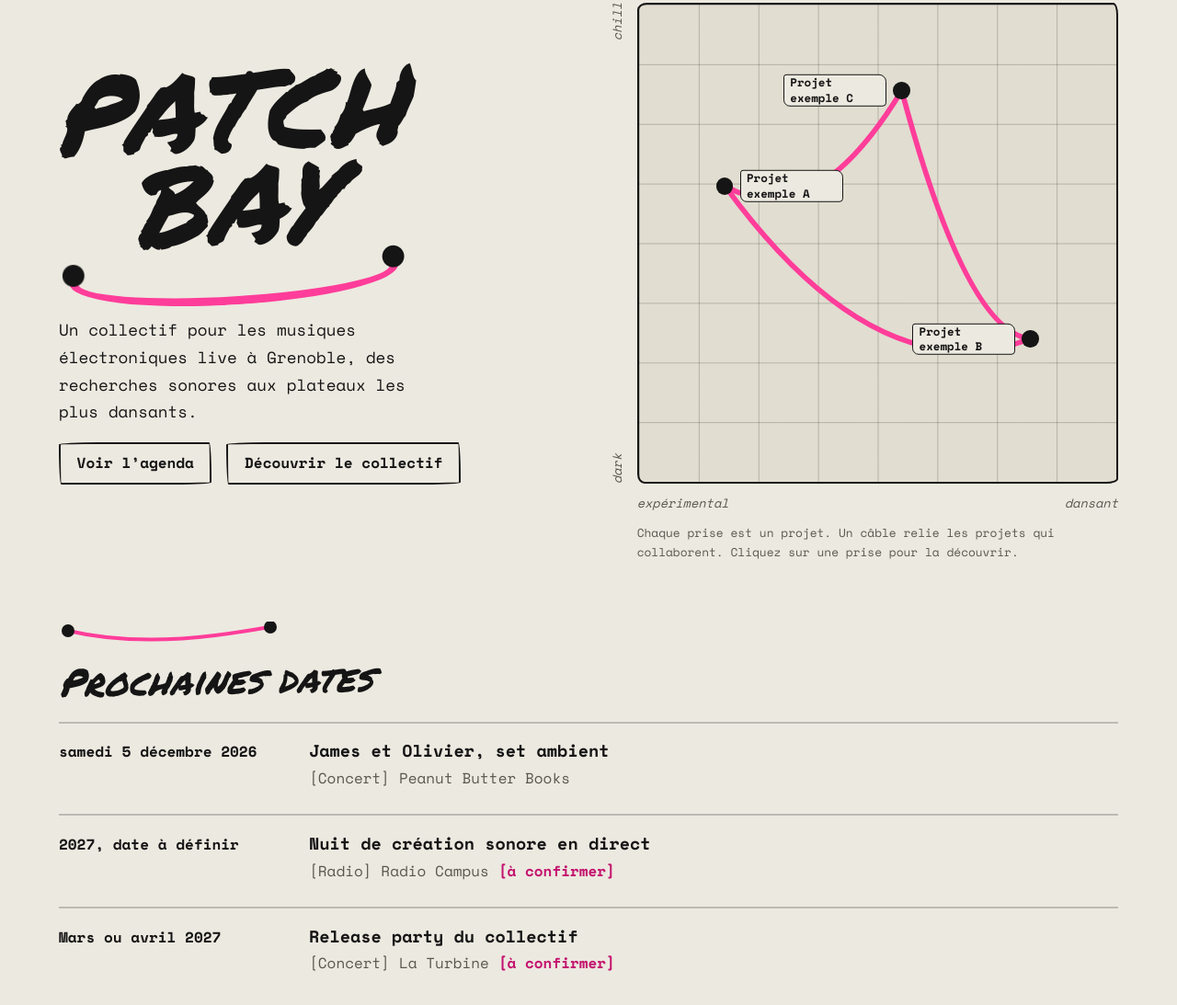
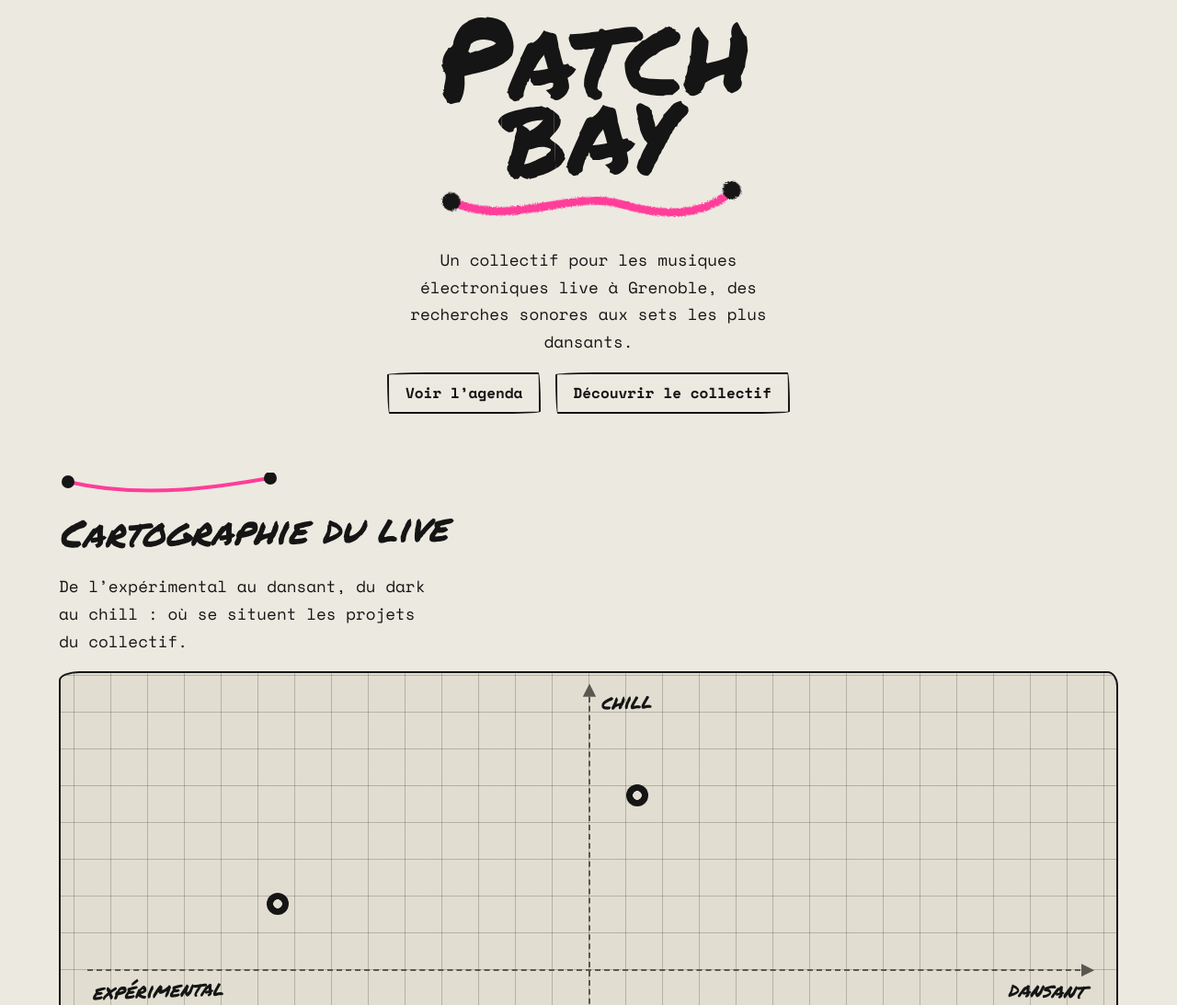
Before and after one commit to patchbay-grenoble/website, an Astro site: page / in a window 1280 px wide. Shown: the part 109-1202 px from the top of the page at 92% size. Built offline with nearby package versions, Linux system fonts and the light colour scheme; Astro itself is replaced by a stand-in of ours.

Commit message:
feat: redesign project map with popovers

```diff
--- a/public/admin/config.yml
+++ b/public/admin/config.yml
@@ -27,7 +27,6 @@ collections:
         fields:
           - { label: Nom, name: label, widget: string }
           - { label: URL, name: url, widget: string }
-      - { label: Collaborations, name: connexions, widget: relation, collection: projets, search_fields: [title], value_field: "{{slug}}", display_fields: [title], multiple: true, required: false }
       - label: Flux
         name: flux
         widget: list
--- a/src/components/Carte.astro
+++ b/src/components/Carte.astro
@@ -2,35 +2,34 @@
 import type { CollectionEntry } from 'astro:content';
 interface Props { projets: CollectionEntry<'projets'>[] }
 const { projets } = Astro.props;
-
-const parId = new Map(projets.map((p) => [p.id, p]));
-const vus = new Set<string>();
-const cables: { d: string }[] = [];
-for (const p of projets) {
-  for (const autre of p.data.connexions) {
-    const q = parId.get(autre);
-    const k = [p.id, autre].sort().join('|');
-    if (!q || vus.has(k)) continue;
-    vus.add(k);
-    const [x1, y1, x2, y2] = [p.data.x, 100 - p.data.y, q.data.x, 100 - q.data.y];
-    const milieu = (y1 + y2) / 2;
-    const cy = Math.min(milieu + 10 + Math.hypot(x2 - x1, y2 - y1) * 0.25, 196 - milieu);
-    cables.push({ d: `M${x1} ${y1} Q${(x1 + x2) / 2} ${cy} ${x2} ${y2}` });
-  }
-}
+// 0-100 ramené à 4-96 % pour que les points du bord restent lisibles et cliquables
+const pos = (v: number) => 4 + v * 0.92;
 ---
 <figure class="carte">
-  <p class="ay"><span>dark</span><span>chill</span></p>
   <div class="plan">
-    <svg class="cables" viewBox="0 0 100 100" preserveAspectRatio="none" aria-hidden="true">
-      {cables.map((c, i) => <path class="cable" d={c.d} pathLength="1" style={`--i:${i}`} />)}
-    </svg>
-    {projets.map((p) => (
-      <a class:list={['jack', { gauche: p.data.x >= 50 }]} href={`/projets/${p.id}/`} style={`--x:${p.data.x}%;--y:${p.data.y}%`}>
-        <span class="nom">{p.data.title}</span>
-      </a>
+    <span class="axe axe-x" aria-hidden="true"></span>
+    <span class="axe axe-y" aria-hidden="true"></span>
+    <span class="lib lib-g">expérimental</span>
+    <span class="lib lib-d">dansant</span>
+    <span class="lib lib-h">chill</span>
+    <span class="lib lib-b">dark</span>
+    {projets.map((p, i) => (
+      <div class:list={['point', { gauche: p.data.x >= 70 }]} style={`--px:${pos(p.data.x)};--py:${pos(p.data.y)};--i:${i};--ancre:--jack-${i}`}>
+        <span class="guide guide-x" aria-hidden="true"></span>
+        <span class="guide guide-y" aria-hidden="true"></span>
+        <button class="jack" type="button" popovertarget={`pop-${p.id}`} aria-label={p.data.title}></button>
+        <span class="nom" aria-hidden="true">{p.data.title}</span>
+        <div class="pop" id={`pop-${p.id}`} popover>
+          <button class="fermer" type="button" popovertarget={`pop-${p.id}`} popovertargetaction="hide" aria-label="Fermer">×</button>
+          <h3>{p.data.title}</h3>
+          {p.data.tagline && <p class="ligne">{p.data.tagline}</p>}
+          {p.data.links.length > 0 && (
+            <ul class="pop-liens">{p.data.links.map((l) => <li><a href={l.url}>{l.label}</a></li>)}</ul>
+          )}
+          <a class="pop-fiche" href={`/projets/${p.id}/`}>Voir la fiche du projet</a>
+        </div>
+      </div>
     ))}
   </div>
-  <p class="ax"><span>expérimental</span><span>dansant</span></p>
-  <figcaption>Chaque prise est un projet. Un câble relie les projets qui collaborent. Cliquez sur une prise pour la découvrir.</figcaption>
+  <figcaption>Chaque point est un projet du collectif, placé entre expérimental et dansant, dark et chill. Cliquez sur un point pour le découvrir.</figcaption>
 </figure>
--- a/src/content.config.ts
+++ b/src/content.config.ts
@@ -11,8 +11,6 @@ const projets = defineCollection({
     x: z.number().min(0).max(100).default(50),
     y: z.number().min(0).max(100).default(50),
     links: z.array(z.object({ label: z.string(), url: z.string() })).default([]),
-    // Identifiants (noms de fichier) des projets avec lesquels celui-ci est relié par un câble sur la carte
-    connexions: z.array(z.string()).default([]),
     // Profils ou flux à suivre automatiquement (YouTube, SoundCloud, Mixcloud, Mastodon, blog…)
     flux: z.array(z.object({ url: z.string() })).default([]),
   }),
--- a/src/content/projets/projet-exemple-a.md
+++ b/src/content/projets/projet-exemple-a.md
@@ -3,8 +3,9 @@ title: Projet exemple A
 tagline: À remplacer par un vrai projet du collectif
 x: 18
 y: 62
-connexions: [projet-exemple-b, projet-exemple-c]
-links: []
+links:
+  - { label: SoundCloud, url: "https://soundcloud.com/" }
+  - { label: Bandcamp, url: "https://bandcamp.com/" }
 flux: []
 ---
-Texte de présentation du projet. Ces trois projets d’exemple servent à vérifier la carte et les câbles : supprimez-les ou modifiez-les depuis le CMS.
+Texte de présentation du projet. Ces quatre projets d’exemple servent à vérifier la carte : supprimez-les ou modifiez-les depuis le CMS.
--- a/src/content/projets/projet-exemple-c.md
+++ b/src/content/projets/projet-exemple-c.md
@@ -3,8 +3,10 @@ title: Projet exemple C
 tagline: À remplacer par un vrai projet du collectif
 x: 55
 y: 82
-connexions: [projet-exemple-b]
-links: []
+links:
+  - { label: Bandcamp, url: "https://bandcamp.com/" }
+  - { label: Instagram, url: "https://www.instagram.com/" }
+  - { label: SoundCloud, url: "https://soundcloud.com/" }
 flux: []
 ---
 Texte de présentation du projet.
--- a/src/pages/a-propos.astro
+++ b/src/pages/a-propos.astro
@@ -13,7 +13,7 @@ import site from '../data/site.json';
 
     <h2>Ce que nous faisons</h2>
     <ul>
-      <li>Des dates et des sessions live : plateaux à plusieurs projets, formats longs, petits happenings dans des lieux inattendus.</li>
+      <li>Des dates et des sessions live : soirées à plusieurs projets, formats longs, petits happenings dans des lieux inattendus.</li>
       <li>Une compilation de morceaux exclusifs, écrits pour l’occasion par les projets du collectif, ou à plusieurs.</li>
       <li>Des sessions vidéo, en studio ou sur place, centrées sur le geste et le son.</li>
       <li>Des ateliers DIY : soudure en commun, hacking, prototypage de modules et d’instruments.</li>
--- a/src/pages/index.astro
+++ b/src/pages/index.astro
@@ -10,23 +10,24 @@ const { avenir } = await evenements();
 ---
 <Base>
   <div class="hero">
-    <div>
     <h1 class="logo">
-        <span class="visually-hidden">Patchbay</span>
-        <span class="wordmark" aria-hidden="true">
-          <span class="mot">Patch</span>
-          <span class="mot">Bay</span>
-          <span class="cable-logo"></span>
-        </span>
+      <picture>
+        <source media="(prefers-color-scheme: dark)" srcset="/logo/square-dark-transparent.svg" />
+        <img src="/logo/square-light-transparent.svg" alt="Patchbay" width="320" height="320" />
+      </picture>
     </h1>
-      <p class="chapo">Un collectif pour les musiques électroniques live à Grenoble, des recherches sonores aux plateaux les plus dansants.</p>
+    <p class="chapo">Un collectif pour les musiques électroniques live à Grenoble, des recherches sonores aux sets les plus dansants.</p>
     <p class="liens">
       <a class="bouton" href="/agenda/">Voir l’agenda</a>
       <a class="bouton" href="/a-propos/">Découvrir le collectif</a>
     </p>
   </div>
+
+  <section>
+    <h2>Cartographie du live</h2>
+    <p class="chapo">De l’expérimental au dansant, du dark au chill : où se situent les projets du collectif.</p>
     <Carte projets={projets} />
-  </div>
+  </section>
 
   <section>
     <h2>Prochaines dates</h2>
@@ -38,6 +39,6 @@ const { avenir } = await evenements();
 
   <section class="texte">
     <h2>Un collectif, pas un label</h2>
-    <p>Patchbay est une vitrine commune. Elle s’appuie sur ce que chacun·e porte déjà (micro-labels, collectifs, associations) pour monter des plateaux à plusieurs projets, des sessions, des ateliers et une compilation.</p>
+    <p>Patchbay est une vitrine commune. Elle s’appuie sur ce que chacun·e porte déjà (micro-labels, collectifs, associations) pour monter des soirées à plusieurs projets, des sessions, des ateliers et une compilation.</p>
   </section>
 </Base>
--- a/src/styles/global.css
+++ b/src/styles/global.css
@@ -175,84 +175,29 @@ img {
 }
 
 .hero {
-  display: grid;
-  gap: 2.5rem;
-  align-items: center;
-}
-
-@media (min-width: 56rem) {
-  .hero {
-    grid-template-columns: 1fr 1fr;
-  }
+  text-align: center;
 }
 
 .logo {
-  margin: 0 0 1.5rem;
-  font-size: clamp(4rem, 13vw, 7.5rem);
-  line-height: 0.85;
+  margin: 0 0 1rem;
+  line-height: 0;
   transform: none;
 }
 
-.wordmark {
-  display: inline-block;
-  transform: rotate(-2deg);
-  transform-origin: left bottom;
+/* Le dessin occupe y 83-251 du carré 320 : on recadre le vide au-dessus et en dessous */
+.logo img {
+  width: min(26rem, 100%);
+  aspect-ratio: 320 / 190;
+  object-fit: cover;
+  object-position: 50% 55%;
 }
 
-.mot {
-  display: block;
-  text-align: center;
-  text-transform: uppercase;
+.hero .chapo {
+  margin-inline: auto;
 }
 
-.cable-logo {
-  position: relative;
-  display: block;
-  height: 0.2em;
-  margin: 0.16em 0.1em 0;
-  transform: rotate(-1.5deg);
-}
-
-.cable-logo::before {
-  content: "";
-  position: absolute;
-  left: 0;
-  right: 0;
-  top: -0.2em;
-  height: 0.4em;
-  border: 0.08em solid var(--rose);
-  border-radius: 50%;
-  clip-path: inset(50% 0 0 0);
-}
-
-.cable-logo::after {
-  content: "";
-  position: absolute;
-  left: -0.1em;
-  right: -0.1em;
-  top: -0.15em;
-  height: 0.4em;
-  background:
-    radial-gradient(
-      circle at 0.14em 0.15em,
-      var(--texte) 0.095em,
-      transparent calc(0.095em + 1px)
-    ),
-    radial-gradient(
-      circle at calc(100% - 0.14em) 0.15em,
-      var(--texte) 0.095em,
-      transparent calc(0.095em + 1px)
-    );
-}
-
-.visually-hidden {
-  position: absolute;
-  width: 1px;
-  height: 1px;
-  margin: -1px;
-  overflow: hidden;
-  clip: rect(0 0 0 0);
-  white-space: nowrap;
+.hero .liens {
+  justify-content: center;
 }
 
 .chapo {
@@ -279,131 +224,347 @@ img {
   border-color: var(--rose);
 }
 
+/* Cartographie du live : axes croisés (expérimental → dansant, dark → chill), sans dépendance JS */
 .carte {
-  display: grid;
-  grid-template-columns: auto 1fr;
-  gap: 0.6rem;
+  container: carte / inline-size;
   margin: 0;
 }
 
-.ay,
-.ax {
-  margin: 0;
-  display: flex;
-  justify-content: space-between;
-  color: var(--discret);
-  font-size: 0.85rem;
-  font-style: italic;
-}
-
-.ay {
-  grid-area: 1 / 1;
-  writing-mode: vertical-rl;
-  transform: rotate(180deg);
-}
-
 .plan {
-  grid-area: 1 / 2;
+  container-type: size;
   position: relative;
   aspect-ratio: 1;
   background-color: var(--panneau);
-  border: 2.5px solid var(--texte);
-  border-radius: 2% 1% 2.5% 1.5% / 1.5% 2.5% 1% 2%;
   background-image:
     linear-gradient(var(--trait) 1px, transparent 1px),
     linear-gradient(90deg, var(--trait) 1px, transparent 1px);
-  background-size: 12.5% 12.5%;
+  background-size: 2.5rem 2.5rem;
+  background-position: calc(50% + 1.25rem) calc(50% + 1.25rem);
+  border: 2.5px solid var(--texte);
+  border-radius: 2% 1% 2.5% 1.5% / 1.5% 2.5% 1% 2%;
 }
 
-.ax {
-  grid-area: 2 / 2;
+@container carte (min-width: 40rem) {
+  .plan {
+    aspect-ratio: 16 / 9;
+  }
 }
 
-.carte figcaption {
-  grid-area: 3 / 2;
-  font-size: 0.8rem;
+.axe {
+  position: absolute;
   color: var(--discret);
 }
 
-.cables {
+.axe-x {
+  left: 2.5%;
+  right: 2.5%;
+  top: 50%;
+  border-top: 2px dashed;
+}
+
+.axe-y {
+  top: 2.5%;
+  bottom: 2.5%;
+  left: 50%;
+  border-left: 2px dashed;
+}
+
+.axe::after {
+  content: "";
   position: absolute;
-  inset: 0;
-  width: 100%;
-  height: 100%;
+  width: 0.9rem;
+  height: 0.9rem;
+  background: currentColor;
+}
+
+.axe-x::after {
+  right: -0.3rem;
+  top: calc(-0.45rem - 1px);
+  clip-path: polygon(0 0, 100% 50%, 0 100%);
+}
+
+.axe-y::after {
+  top: -0.3rem;
+  left: calc(-0.45rem - 1px);
+  clip-path: polygon(0 100%, 50% 0, 100% 100%);
+}
+
+.lib {
+  position: absolute;
+  font: italic 400 clamp(0.95rem, 2.4cqw, 1.4rem)/1 var(--titre);
   pointer-events: none;
 }
 
-.cable {
-  fill: none;
-  stroke: var(--rose);
-  stroke-width: 1.1;
-  stroke-linecap: round;
-  stroke-dasharray: 1;
+.lib-g,
+.lib-d {
+  top: calc(50% + 0.7rem);
+}
+
+.lib-g {
+  left: 3%;
+  rotate: -2deg;
+}
+
+.lib-d {
+  right: 3%;
+  rotate: 1.5deg;
+}
+
+.lib-h,
+.lib-b {
+  left: calc(50% + 0.8rem);
+}
+
+.lib-h {
+  top: 3%;
+  rotate: -1.5deg;
+}
+
+.lib-b {
+  bottom: 3%;
+  rotate: 2deg;
+}
+
+/* Point de taille nulle placé sur les coordonnées ; marge de 4 % pour garder les bords cliquables */
+.point {
+  position: absolute;
+  left: calc(var(--px) * 1%);
+  bottom: calc(var(--py) * 1%);
+}
+
+.point:hover,
+.point:focus-within,
+.point:has(:popover-open) {
+  z-index: 2;
+}
+
+.jack {
+  --trou: var(--panneau);
+  anchor-name: var(--ancre);
+  position: absolute;
+  left: -0.75rem;
+  top: -0.75rem;
+  width: 1.5rem;
+  height: 1.5rem;
+  padding: 0;
+  border: 0;
+  border-radius: 50%;
+  background: radial-gradient(circle, var(--trou) 0 27%, var(--texte) 30%);
+  cursor: pointer;
+  transition: transform 0.3s cubic-bezier(0.34, 1.56, 0.64, 1), box-shadow 0.2s;
+}
+
+.jack:hover,
+.jack:focus-visible,
+.point:has(:popover-open) .jack {
+  --trou: var(--rose);
+  transform: scale(1.3);
+  box-shadow: 0 0 0 3px var(--rose);
+}
+
+/* Ondes de signal autour de la prise survolée */
+.jack::before,
+.jack::after {
+  content: "";
+  position: absolute;
+  inset: 0;
+  border: 2px solid var(--rose);
+  border-radius: 50%;
+  opacity: 0;
+  pointer-events: none;
+}
+
+.nom {
+  position: absolute;
+  left: 1.3rem;
+  top: 0;
+  translate: -0.4rem -50%;
+  width: max-content;
+  max-width: 15rem;
+  padding: 0.05rem 0.5rem;
+  background: var(--rose);
+  border: 2px solid var(--texte);
+  border-radius: 3px 8px 4px 7px;
+  color: var(--encre);
+  font-size: 0.8rem;
+  font-weight: 700;
+  line-height: 1.3;
+  opacity: 0;
+  pointer-events: none;
+  transition: opacity 0.15s, translate 0.25s cubic-bezier(0.34, 1.56, 0.64, 1);
+}
+
+.point.gauche .nom {
+  left: auto;
+  right: 1.3rem;
+  translate: 0.4rem -50%;
+}
+
+.jack:hover + .nom,
+.jack:focus-visible + .nom {
+  opacity: 1;
+  translate: 0 -50%;
+}
+
+/* La fiche ouverte affiche déjà le nom */
+.point:has(:popover-open) .nom {
+  opacity: 0;
+}
+
+/* Projection pointillée du point survolé sur les deux axes */
+.guide {
+  position: absolute;
+  opacity: 0;
+  pointer-events: none;
+  transition: opacity 0.2s;
+}
+
+.guide-x {
+  top: -1px;
+  left: min(0px, calc((50 - var(--px)) * 1cqw));
+  width: max(calc((50 - var(--px)) * 1cqw), calc((var(--px) - 50) * 1cqw));
+  border-top: 2px dotted var(--rose-texte);
+}
+
+.guide-y {
+  left: -1px;
+  bottom: min(0px, calc((50 - var(--py)) * 1cqh));
+  height: max(calc((50 - var(--py)) * 1cqh), calc((var(--py) - 50) * 1cqh));
+  border-left: 2px dotted var(--rose-texte);
+}
+
+.point:has(.jack:hover) .guide,
+.point:has(.jack:focus-visible) .guide,
+.point:has(:popover-open) .guide {
+  opacity: 1;
 }
 
 @media (prefers-reduced-motion: no-preference) {
-  .cable {
-    animation: brancher 0.9s ease-out backwards;
-    animation-delay: calc(var(--i) * 0.2s + 0.3s);
+  .jack {
+    animation: brancher 0.5s cubic-bezier(0.34, 1.56, 0.64, 1) backwards;
+    animation-delay: calc(var(--i) * 70ms + 150ms);
+  }
+
+  .jack:hover::before,
+  .jack:focus-visible::before,
+  .point:has(:popover-open) .jack::before {
+    animation: onde 1.6s ease-out infinite;
+  }
+
+  .jack:hover::after,
+  .jack:focus-visible::after,
+  .point:has(:popover-open) .jack::after {
+    animation: onde 1.6s ease-out 0.8s infinite;
   }
 }
 
 @keyframes brancher {
   from {
-    stroke-dashoffset: 1;
+    scale: 0;
   }
 }
 
-.jack {
-  position: absolute;
-  left: var(--x);
-  bottom: var(--y);
-  width: 1.15rem;
-  height: 1.15rem;
-  margin: -0.575rem;
-  border-radius: 50%;
-  background: var(--texte);
+@keyframes onde {
+  from {
+    opacity: 0.9;
+    transform: scale(1);
+  }
+  to {
+    opacity: 0;
+    transform: scale(2.8);
+  }
+}
+
+/* Fiche ouverte au clic (Popover API) ; centrée si le navigateur ne gère pas l'ancrage CSS */
+.pop {
+  width: min(19rem, 100vw - 2rem);
+  padding: 1rem 1.2rem 1.1rem;
+  background: var(--fond);
+  border: 2.5px solid var(--texte);
+  border-radius: 14px 4px 12px 5px / 5px 12px 4px 14px;
+  box-shadow: 0.4rem 0.4rem 0 var(--rose);
+  color: var(--texte);
+}
+
+@supports (position-area: top) {
+  .pop {
+    inset: auto;
+    margin: 0.8rem;
+    position-anchor: var(--ancre);
+    position-area: top;
+    position-try-fallbacks: top span-right, top span-left, bottom, bottom span-right, bottom span-left;
+  }
+}
+
+@media (prefers-reduced-motion: no-preference) {
+  .pop {
+    transition: opacity 0.2s, translate 0.3s cubic-bezier(0.34, 1.56, 0.64, 1);
+  }
+
+  @starting-style {
+    .pop:popover-open {
+      opacity: 0;
+      translate: 0 0.6rem;
+    }
+  }
+}
+
+.pop h3 {
+  margin: 0 1.6rem 0.4rem 0;
+  font: italic 400 1.7rem/1.05 var(--titre);
+  rotate: -1deg;
+}
+
+.pop .ligne {
+  margin: 0 0 0.9rem;
+  font-size: 0.9rem;
+  line-height: 1.5;
+}
+
+.pop-liens {
+  display: flex;
+  flex-wrap: wrap;
+  gap: 0.45rem;
+  margin: 0 0 0.9rem;
+  padding: 0;
+  list-style: none;
+}
+
+.pop-liens a {
+  display: inline-block;
+  padding: 0.1rem 0.7rem;
+  border: 2px solid var(--texte);
+  border-radius: 255px 15px 225px 15px / 15px 225px 15px 255px;
+  font-size: 0.82rem;
+  font-weight: 700;
   text-decoration: none;
 }
 
-.jack::before {
-  content: "";
-  position: absolute;
-  inset: -0.5rem;
+.pop-fiche {
+  font-size: 0.85rem;
+  font-weight: 700;
 }
 
-.jack:hover,
-.jack:focus-visible {
-  background: var(--rose);
-  box-shadow: 0 0 0 3px var(--texte);
+.fermer {
+  position: absolute;
+  top: 0.3rem;
+  right: 0.45rem;
+  padding: 0 0.3rem;
+  border: 0;
+  background: none;
+  color: inherit;
+  font: 700 1.5rem/1 var(--corps);
+  cursor: pointer;
 }
 
-.nom {
-  position: absolute;
-  left: 1.6rem;
-  top: 50%;
-  transform: translateY(-50%);
-  width: max-content;
-  max-width: 7rem;
-  padding: 0 0.4rem;
-  background: var(--fond);
-  border: 1.5px solid var(--texte);
-  border-radius: 3px 8px 4px 7px;
-  font-size: 0.78rem;
-  font-weight: 700;
-  line-height: 1.3;
-  color: var(--texte);
+.fermer:hover {
+  color: var(--rose-texte);
 }
 
-.jack:hover .nom,
-.jack:focus-visible .nom {
-  background: var(--rose);
-  color: var(--encre);
-}
-
-.jack.gauche .nom {
-  left: auto;
-  right: 1.6rem;
+.carte figcaption {
+  margin-top: 0.6rem;
+  font-size: 0.8rem;
+  color: var(--discret);
 }
 
 .evts,
```
Also changed, not shown: src/content/projets/projet-exemple-b.md (+3 -1 lines), src/content/projets/projet-exemple-d.md (added, +11 -0 lines), public/logo/square-dark-transparent.svg (added), public/logo/square-light-transparent.svg (added). Lines whose indentation alone changed are shown as unchanged.
